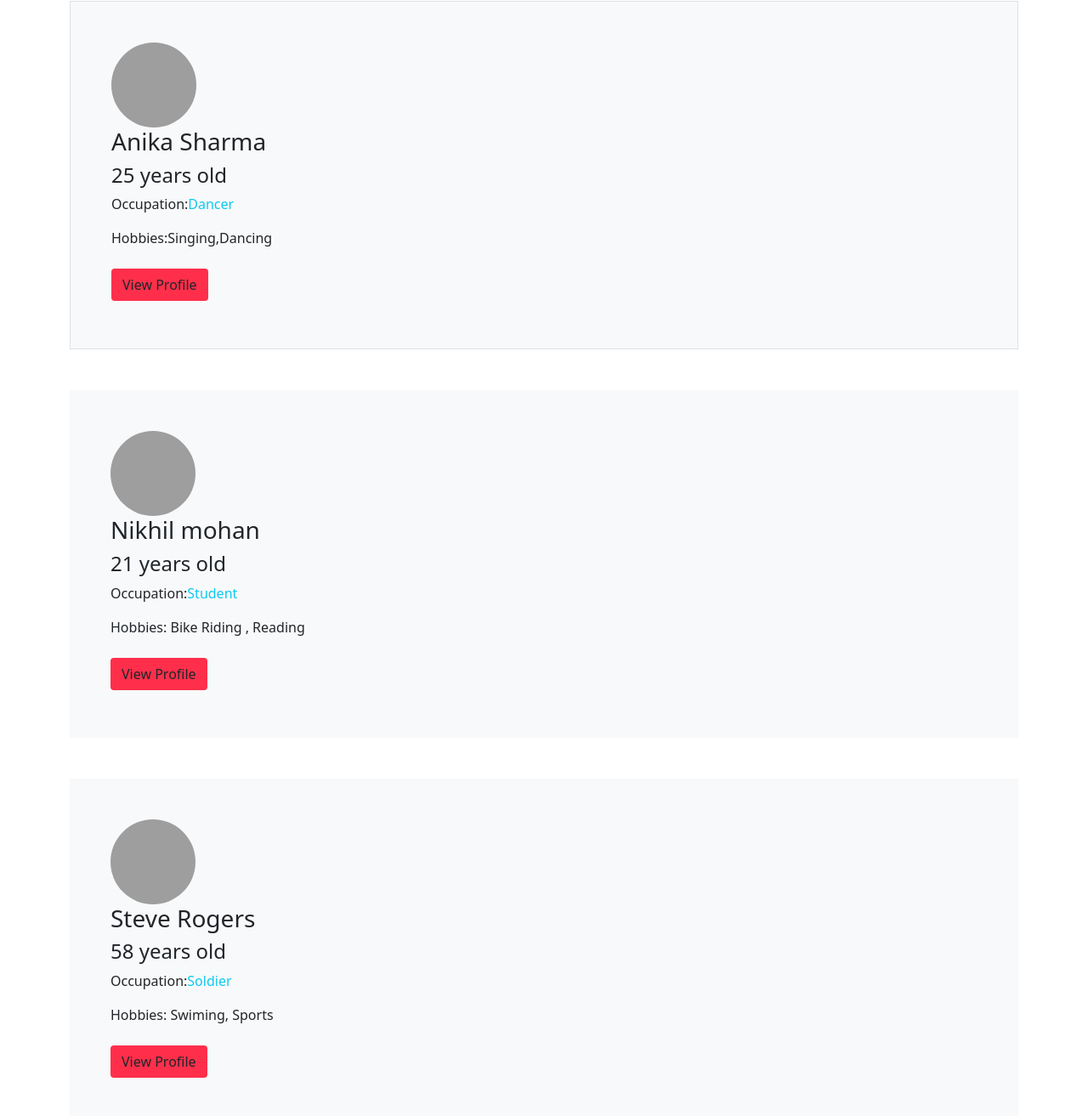
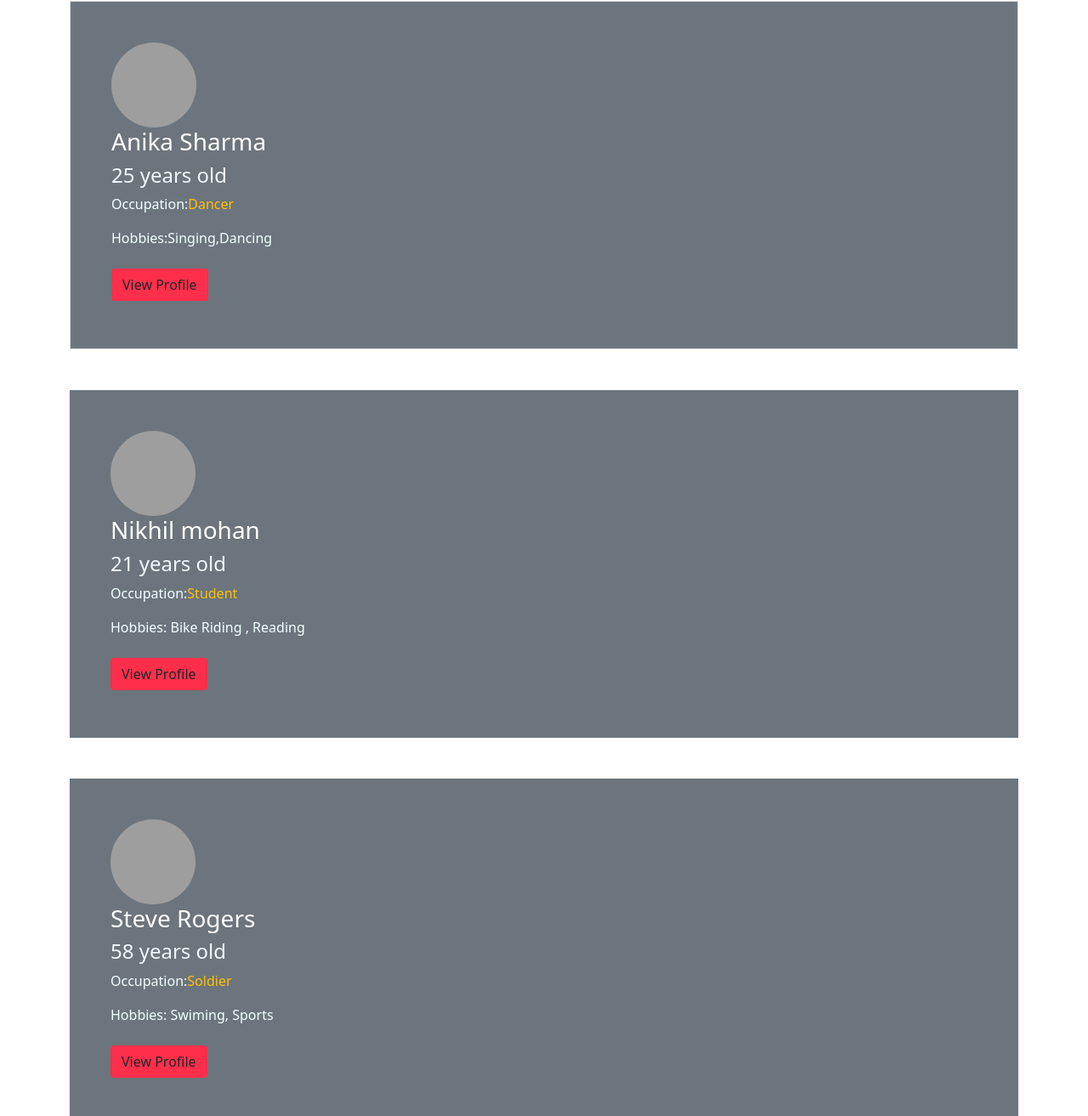
Before and after one commit to SumeethKumar94/Eval, a plain HTML site: page dashboard.html in a window 1280 px wide. Shown: the part 127-1440 px from the top of the page at 85% size. Drawn offline with nearby package versions, Linux system fonts and the light colour scheme; grey boxes are pictures that could not be loaded.

Commit message:
Dashboard Changes

```diff
--- a/css/style.css
+++ b/css/style.css
@@ -33,6 +33,15 @@
       width:100%;
       height:10%;
   }
+  h3{
+      color:white;
+  }
+  p{
+      color:azure;
+  }
+  h4{
+      color: aliceblue;
+  }
 
   img
   {
--- a/dashboard.html
+++ b/dashboard.html
@@ -10,13 +10,13 @@
     <body>
         <h1 style="text-align:center;">Date App </h1>
 <div class="container ">
-    <div class="container-sm  p-5 my-5 ml-5 mr-5 bg-light text-dark border">
+    <div class="container-sm  p-5 my-5 ml-5 mr-5 bg-secondary text-dark border">
         <div class="row  ">
             <div class="col  ">
                 <img src="https://i.pinimg.com/originals/0a/44/10/0a441021b339b75d5916e237572b3205.jpg" >
                 <h3>Anika Sharma</h3>
                 <h4>25 years old</h4>
-                <p>Occupation:<span class="text-info">Dancer</span></p>
+                <p>Occupation:<span class="text-warning">Dancer</span></p>
                 <p>Hobbies:Singing,Dancing</p>
                 <button type="button" class="btn text-dark  my-2" style="background-color:rgb(255, 47, 75);">View Profile</button>
 
@@ -25,13 +25,13 @@
         </div>
     </div>
 
-    <div class="container-sm  p-5 my-5 bg-light">
+    <div class="container-sm  p-5 my-5 bg-secondary">
         <div class="row  ">
             <div class="col  ">
                 <img src="https://filmfare.wwmindia.com/content/2020/may/mohanlal41590057124.jpg">
                 <h3>Nikhil mohan</h3>
                 <h4>21 years old</h4>
-                <p>Occupation:<span class="text-info">Student</span></p>
+                <p>Occupation:<span class="text-warning">Student</span></p>
                 <p>Hobbies: Bike Riding , Reading</p>
 
                 <button type="button" class="btn text-dark  my-2" style="background-color:rgb(255, 47, 75);">View Profile</button>
@@ -41,13 +41,13 @@
         </div>
     </div>
 
-    <div class="container-sm  p-5 my-5 bg-light">
+    <div class="container-sm  p-5 my-5 bg-secondary">
         <div class="row  ">
             <div class="col  ">
                 <img src="https://encrypted-tbn0.gstatic.com/images?q=tbn:ANd9GcQ3gKUaKDMhqhvv2UzyG4kCKb5qE3mhNlma9RTj6YiGlonLky0-uUihBxLJvk672P1qVCE&usqp=CAU" >
                 <h3>Steve Rogers</h3>
                 <h4>58 years old</h4>
-                <p>Occupation:<span class="text-info">Soldier</span></p>
+                <p>Occupation:<span class="text-warning">Soldier</span></p>
                 <p>Hobbies: Swiming, Sports</p>
                 <button type="button" class="btn text-dark  my-2" style="background-color: rgb(255, 47, 75);">View Profile</button>
 
@@ -56,13 +56,13 @@
         </div>
     </div>
 
-    <div class="container-sm  p-5 my-5 bg-light">
+    <div class="container-sm  p-5 my-5 bg-secondary">
         <div class="row  ">
             <div class="col  ">
                 <img src="https://assets.vogue.in/photos/60b48bcacf2778e00ea7aa6c/2:3/w_899,h_1349,c_limit/Ananya%20Panday%20makeup%20tips.jpg" >
                 <h3>Ananya</h3>
                 <h4>38 years old</h4>
-                <p>Occupation:<span class="text-info">Actress</span></p>
+                <p>Occupation:<span class="text-warning">Actress</span></p>
                 <p>Hobbies: Dancing , Watching Series</p>
                 <button type="button" class="btn text-dark  my-2" style="background-color: rgb(255, 47, 75);">View Profile</button>
 
```
